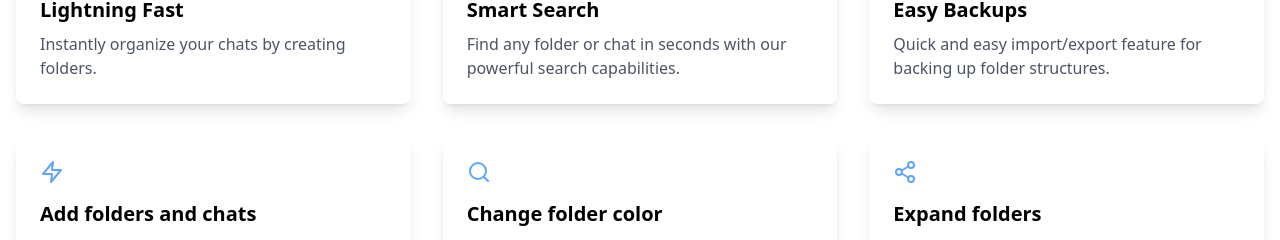
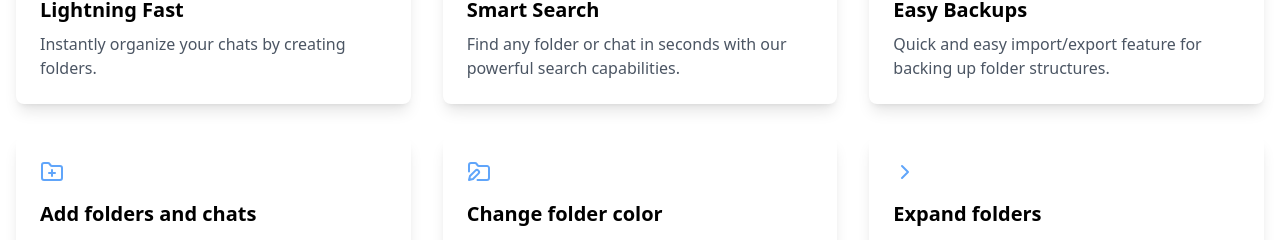
Before and after one commit to SJ-209/fast-folders-lp2, a React (Vite) app: page / in a window 1280 px wide. Shown: the part 1466-1706 px from the top of the page. Built offline with nearby package versions, Linux system fonts and the light colour scheme.

Commit message:
Feature card icons changed, ready to host

```diff
--- a/src/components/FeaturesSection.jsx
+++ b/src/components/FeaturesSection.jsx
@@ -1,5 +1,5 @@
 import React from 'react';
-import { Zap, Search, Share2 } from 'lucide-react';
+import { Zap, Search, Share2, FolderPlus, FolderPen, ChevronRight } from 'lucide-react';
 
 function FeatureCard({ icon, title, description }) {
   return (
@@ -33,17 +33,17 @@ function FeaturesSection() {
             description="Quick and easy import/export feature for backing up folder structures."
           />
           <FeatureCard
-            icon={<Zap className="w-6 h-6 text-blue-400" />}
+            icon={<FolderPlus className="w-6 h-6 text-blue-400" />}
             title="Add folders and chats"
             description="Quickley create folders and add chats to them."
           />
           <FeatureCard
-            icon={<Search className="w-6 h-6 text-blue-400" />}
+            icon={<FolderPen className="w-6 h-6 text-blue-400" />}
             title="Change folder color"
             description="Assign any color to a folder for quicker locating."
           />
           <FeatureCard
-            icon={<Share2 className="w-6 h-6 text-blue-400" />}
+            icon={<ChevronRight className="w-6 h-6 text-blue-400" />}
             title="Expand folders"
             description="Quickly sea the first 3 chats in the folder with the expand folder button."
           />
```
